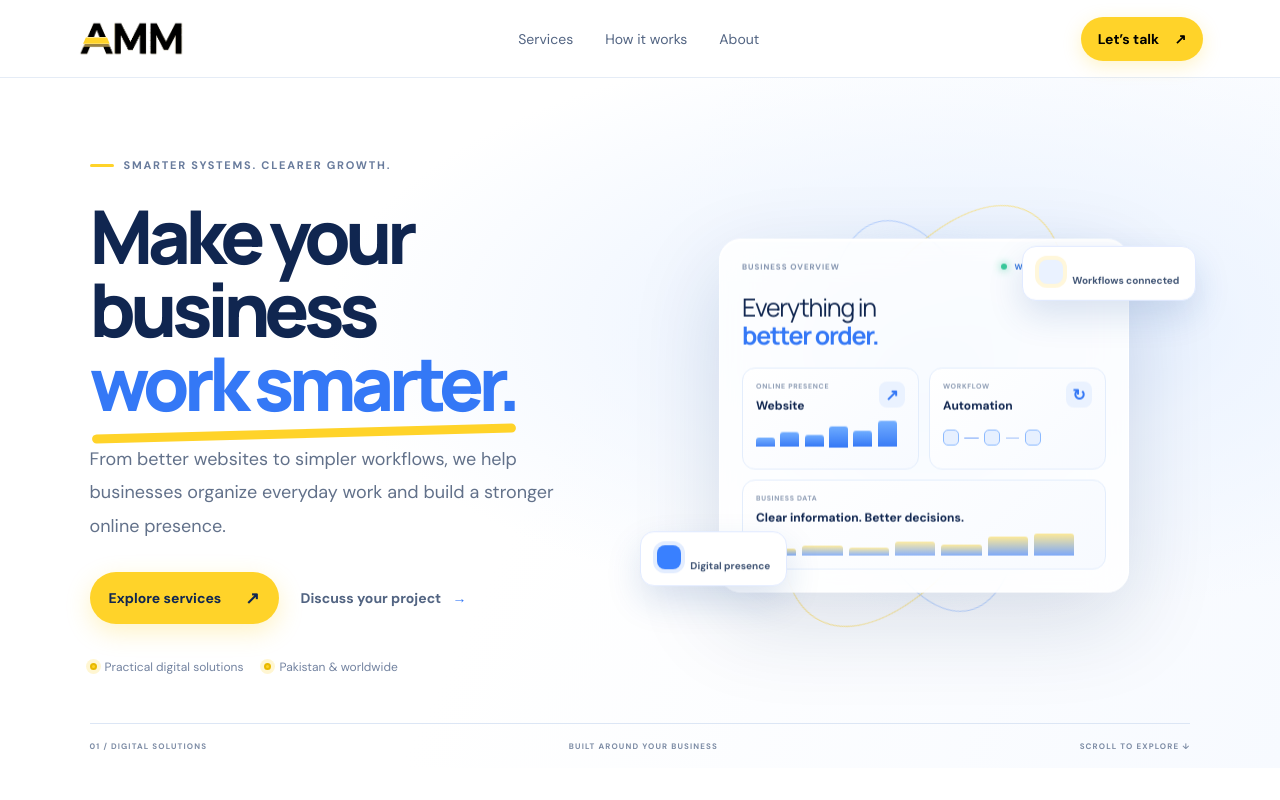
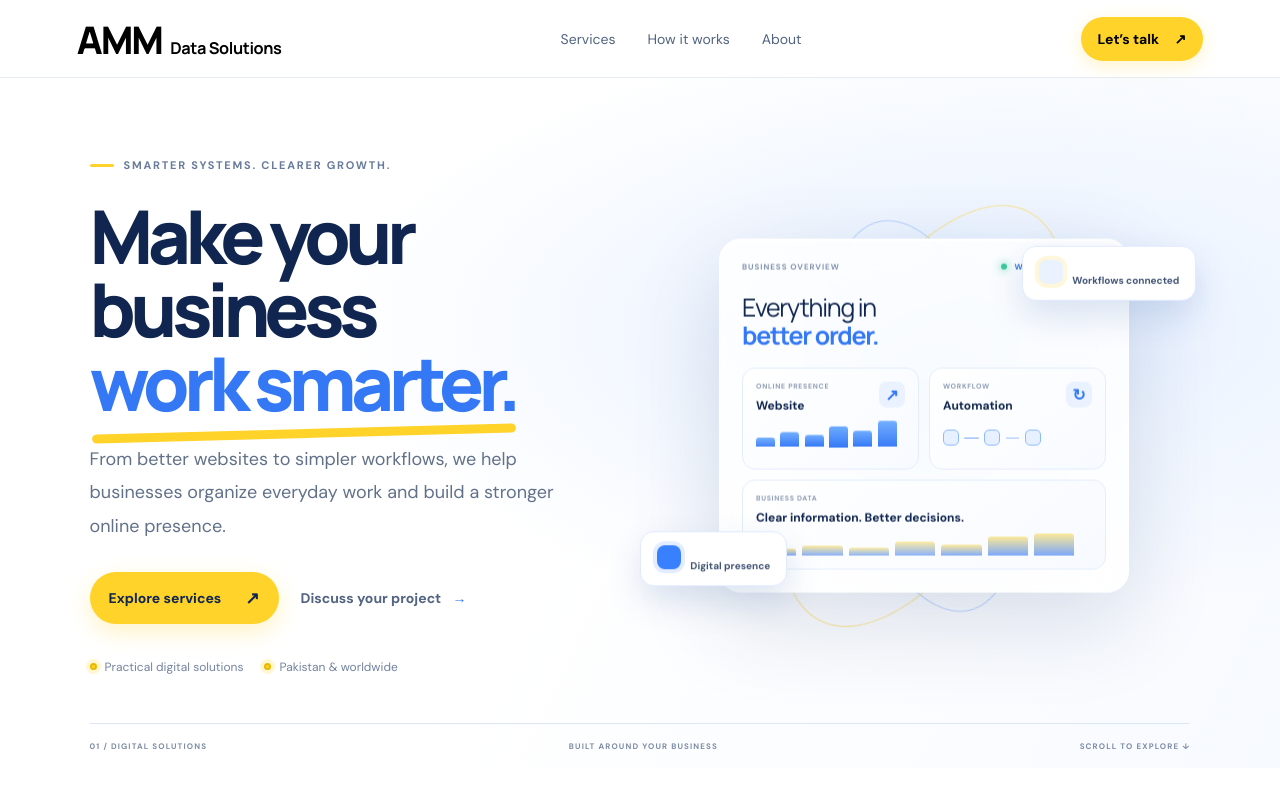
Before and after one commit to wwwab229-cpu/amm-data-solutions-website, a Next.js app: page / in a window 1280 px wide. Shown: the top 800 px of the page. Built offline with nearby package versions, Linux system fonts and the light colour scheme.

Commit message:
Replace image logo with simple AMM Data Solutions wordmark

```diff
--- a/logo/AMMLogo.tsx
+++ b/logo/AMMLogo.tsx
@@ -11,18 +11,7 @@ export default function AMMLogo({
   height = 38,
   size,
 }: AMMLogoProps) {
-  const imageHeight = size ? (38 * size) / 132 : height;
-  const scale = imageHeight / 163;
-
-  const underline = {
-    position: "absolute" as const,
-    left: 27 * scale,
-    top: 77 * scale,
-    width: 114 * scale,
-    height: 27 * scale,
-    clipPath: "polygon(10.5% 0, 90.4% 0, 100% 100%, 0 100%)",
-    pointerEvents: "none" as const,
-  };
+  const fontSize = size ? (38 * size) / 132 : height;
 
   return (
     <div
@@ -30,46 +19,34 @@ export default function AMMLogo({
       role="img"
       aria-label="AMM Data Solutions"
       style={{
-        display: "flex",
-        flexDirection: "column",
+        display: "inline-flex",
+        alignItems: "baseline",
+        gap: fontSize * 0.22,
+        whiteSpace: "nowrap",
         lineHeight: 1,
-        position: "relative",
-        width: "fit-content",
         flexShrink: 0,
+        color: "#000000",
+        fontFamily: "Manrope, DM Sans, Arial, sans-serif",
       }}
     >
-      <img
-        src="/amm-logo.png"
-        alt="AMM Data Solutions"
+      <span
         style={{
-          height: imageHeight,
-          width: "auto",
-          objectFit: "contain",
-          display: "block",
+          fontSize,
+          fontWeight: 800,
+          letterSpacing: "-0.055em",
         }}
-      />
-      {/* First mask removes the original baked-in bar/shadow; second shape draws one clean underline. */}
-      <div
-        aria-hidden="true"
+      >
+        AMM
+      </span>
+      <span
         style={{
-          ...underline,
-          left: 24 * scale,
-          top: 74 * scale,
-          width: 120 * scale,
-          height: 33 * scale,
-          clipPath: "polygon(12.5% 0, 88.3% 0, 100% 100%, 0 100%)",
-          background: "#FFFFFF",
-          zIndex: 2,
+          fontSize: fontSize * 0.43,
+          fontWeight: 700,
+          letterSpacing: "-0.025em",
         }}
-      />
-      <div
-        aria-hidden="true"
-        style={{
-          ...underline,
-          background: "#FFD329",
-          zIndex: 3,
-        }}
-      />
+      >
+        Data Solutions
+      </span>
     </div>
   );
 }
```
